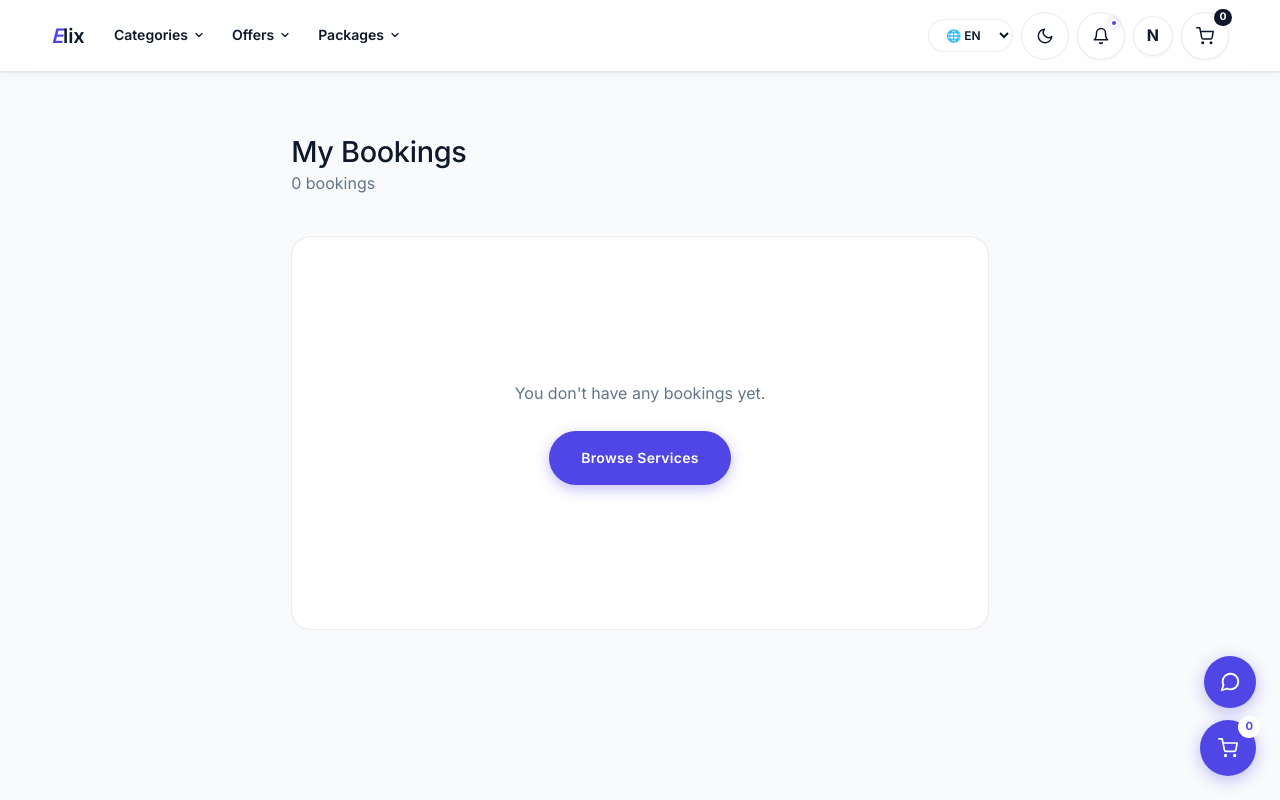
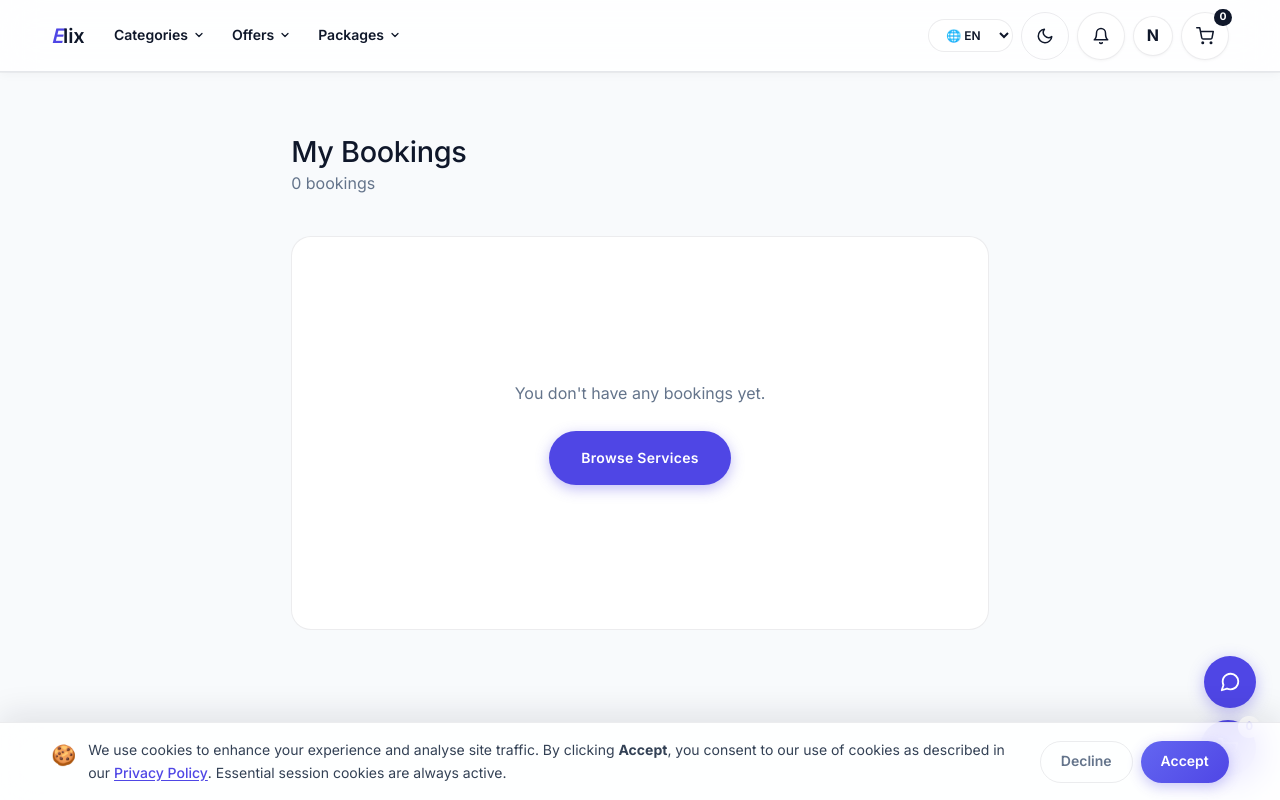
Before and after one commit to vindhyatech-in/Elix-Premium, a Django app: page /booking/my-bookings/ in a window 1280 px wide. Run offline with Django 5.2, Linux system fonts and the light colour scheme; the visitor is signed in with stand-in values (Sample User, id 1); data comes from the database, SQL or seed files in the repository; data that the repository does not hold is empty; some libraries are stand-ins or nearby versions.

Commit message:
feat: add cookie consent banner, Razorpay webhook configuration, cancellation refund handling

```diff
--- a/GlamourAtHome/settings.py
+++ b/GlamourAtHome/settings.py
@@ -355,6 +355,10 @@ GOOGLE_MAPS_API_KEY = config('GOOGLE_MAPS_API_KEY', default='')
 USE_GOOGLE_MAPS_FOR_ADDRESS = config('USE_GOOGLE_MAPS_FOR_ADDRESS', default=False, cast=bool)
 RAZORPAY_KEY_ID = config('RAZORPAY_KEY_ID', default='')
 RAZORPAY_KEY_SECRET = config('RAZORPAY_KEY_SECRET', default='')
+# Webhook secret from Razorpay Dashboard → Settings → Webhooks.
+# Required for the server-side payment recovery webhook (BUG-01). Without
+# this set, the webhook endpoint rejects all incoming requests with 400.
+RAZORPAY_WEBHOOK_SECRET = config('RAZORPAY_WEBHOOK_SECRET', default='')
 
 # ---------------------------------------------------------------------------
 # Authentication (django-allauth) — see developed.md "Authentication".
--- a/bookings/models.py
+++ b/bookings/models.py
@@ -33,6 +33,7 @@ class Booking(models.Model):
         ('pending', 'Pending'),
         ('paid', 'Paid'),
         ('failed', 'Failed'),
+        ('refunded', 'Refunded'),
     ]
     # Labels only — DB values stay as-is (upcoming/in_progress) so every
     # existing filter(status='upcoming')/etc. across views/templates/admin
@@ -325,6 +326,8 @@ class UserNotification(models.Model):
         ('booking_rescheduled', 'Booking Rescheduled'),
         ('booking_cancelled', 'Booking Cancelled'),
         ('booking_completed', 'Booking Completed'),
+        ('on_the_way', 'Beautician On The Way'),
+        ('job_started', 'Service Started'),
         ('general', 'General'),
     ]
     NTYPE_ICONS = {
@@ -333,6 +336,8 @@ class UserNotification(models.Model):
         'booking_rescheduled': '📅',
         'booking_cancelled': '❌',
         'booking_completed': '✅',
+        'on_the_way': '🚗',
+        'job_started': '✂️',
         'general': '🔔',
     }
 
--- a/bookings/urls.py
+++ b/bookings/urls.py
@@ -5,6 +5,8 @@ from . import views
 urlpatterns = [
     path('booking/checkout/', views.create_booking, name='create_booking'),
     path('booking/razorpay/order/', views.create_razorpay_order, name='create_razorpay_order'),
+    # BUG-01 — server-side payment recovery webhook (csrf_exempt, no login required — Razorpay POSTs here)
+    path('booking/webhook/razorpay/', views.razorpay_webhook, name='razorpay_webhook'),
     path('booking/my-bookings/', views.bookings_dashboard, name='bookings_dashboard'),
     path('booking/my-bookings/<str:booking_number>/cancel/', views.cancel_booking, name='cancel_booking'),
     path('booking/my-bookings/<str:booking_number>/reschedule/', views.reschedule_booking, name='reschedule_booking'),
--- a/bookings/views.py
+++ b/bookings/views.py
@@ -1,4 +1,5 @@
 import hashlib
+import hmac
 import json
 import logging
 from datetime import timedelta
@@ -14,6 +15,7 @@ from django.http import HttpResponse, JsonResponse
 from django.shortcuts import get_object_or_404, redirect, render
 from django.utils import timezone
 from django.utils.dateparse import parse_date, parse_time
+from django.views.decorators.csrf import csrf_exempt
 from django.views.decorators.http import require_POST
 
 from catalog.models import Package, Service
@@ -471,7 +473,12 @@ def bookings_dashboard(request):
         'booking_categories': booking_data.get_booking_categories(),
         'booking_offers': booking_data.get_booking_offers(),
         'booking_catalog': booking_data.get_booking_catalog(),
-        'notifications': booking_data.get_notifications_mock(),
+        'notifications': (
+            UserNotification.objects
+            .filter(user=request.user)
+            .select_related('booking')
+            [:20]
+        ),
         'bookings': bookings,
     }
     return render(request, 'booking/pages/bookings_dashboard.html', context)
@@ -497,7 +504,38 @@ def cancel_booking(request, booking_number):
     if booking.can_cancel:
         booking.status = 'cancelled'
         booking.save(update_fields=['status', 'updated_at'])
-        messages.success(request, f'Booking {booking.booking_number} has been cancelled.')
+
+        # BUG-02 fix — auto-refund for online-paid bookings.
+        # Full refund always, matching the can_cancel policy window.
+        # A RazorpayError / network failure logs loudly but does NOT re-raise —
+        # the cancellation already succeeded and support can issue the refund
+        # manually from the Razorpay dashboard if needed.
+        if booking.payment_status == 'paid' and booking.razorpay_payment_id:
+            try:
+                razorpay_client.create_refund(booking.razorpay_payment_id)
+                booking.payment_status = 'refunded'
+                booking.save(update_fields=['payment_status'])
+                messages.success(
+                    request,
+                    f'Booking {booking.booking_number} cancelled. '
+                    f'Your refund of ₹{booking.total_amount:,.0f} has been initiated '
+                    f'and will appear within 5–7 business days.',
+                )
+            except Exception:
+                logger.error(
+                    'Refund FAILED for booking %s (payment_id=%s) — manual refund needed.',
+                    booking.booking_number, booking.razorpay_payment_id,
+                    exc_info=True,
+                )
+                messages.warning(
+                    request,
+                    f'Booking {booking.booking_number} has been cancelled. '
+                    f'Your refund could not be processed automatically — '
+                    f'please contact support and quote your booking number.',
+                )
+        else:
+            messages.success(request, f'Booking {booking.booking_number} has been cancelled.')
+
         # Notify customer + admin + beautician (if assigned) — daemon threads
         send_booking_email_all(
             event_customer='booking_cancelled',
@@ -796,3 +834,103 @@ def notifications_mark_all_read(request):
     """POST /booking/notifications/read-all/ — marks all of the user's notifications read."""
     UserNotification.objects.filter(user=request.user, read=False).update(read=True)
     return JsonResponse({'ok': True})
+
+
+@csrf_exempt
+@require_POST
+def razorpay_webhook(request):
+    """
+    Server-side Razorpay webhook handler — BUG-01 fix.
+
+    Catches `payment.captured` events so that bookings where the customer's
+    browser closed / lost network BEFORE the JS `handler` callback fired are
+    automatically recovered: Razorpay sends this POST to us directly, we mark
+    the matching booking paid without needing the browser at all.
+
+    Security
+    --------
+    Every incoming request is validated with HMAC-SHA256 against
+    `settings.RAZORPAY_WEBHOOK_SECRET` (from `.env`). Any request with a
+    missing or wrong `X-Razorpay-Signature` header is rejected with HTTP 400.
+    If `RAZORPAY_WEBHOOK_SECRET` is not configured in `.env`, ALL webhook
+    requests are rejected until it is — the endpoint never silently accepts
+    unauthenticated data.
+
+    Idempotency
+    -----------
+    `.update(payment_status='pending')` only modifies rows still in the
+    pending state. Already-paid rows are a no-op, so Razorpay's automatic
+    retries on non-2xx (which we never return for valid signatures) are safe.
+
+    Registration
+    ------------
+    In Razorpay Dashboard → Settings → Webhooks, register:
+        URL: https://yourdomain.com/booking/webhook/razorpay/
+        Events: payment.captured
+        Secret: <same value as RAZORPAY_WEBHOOK_SECRET in .env>
+    """
+    secret = getattr(settings, 'RAZORPAY_WEBHOOK_SECRET', '')
+    if not secret:
+        logger.error(
+            'Razorpay webhook hit but RAZORPAY_WEBHOOK_SECRET is not configured — '
+            'set it in .env and register the webhook URL in the Razorpay dashboard.'
+        )
+        return HttpResponse(status=400)
+
+    body = request.body
+    sig = request.headers.get('X-Razorpay-Signature', '')
+    expected = hmac.new(secret.encode(), body, hashlib.sha256).hexdigest()
+    if not hmac.compare_digest(expected, sig):
+        logger.warning(
+            'Razorpay webhook: HMAC signature mismatch — possible forgery or wrong secret. '
+            'sig_received=%s', sig[:16] + '...' if sig else '(empty)',
+        )
+        return HttpResponse(status=400)
+
+    try:
+        event = json.loads(body)
+    except json.JSONDecodeError:
+        logger.error('Razorpay webhook: body is not valid JSON.')
+        return HttpResponse(status=400)
+
+    event_type = event.get('event', '')
+    logger.debug('Razorpay webhook received: event=%s', event_type)
+
+    if event_type == 'payment.captured':
+        try:
+            payment_entity = event['payload']['payment']['entity']
+            order_id = payment_entity.get('order_id', '').strip()
+            payment_id = payment_entity.get('id', '').strip()
+        except (KeyError, TypeError, AttributeError):
+            logger.exception('Razorpay webhook: malformed payment.captured payload.')
+            # Return 200 so Razorpay doesn't retry a genuinely malformed event forever.
+            return HttpResponse(status=200)
+
+        if order_id and payment_id:
+            updated = Booking.objects.filter(
+                razorpay_order_id=order_id,
+                payment_status='pending',
+            ).update(
+                payment_status='paid',
+                razorpay_payment_id=payment_id,
+            )
+            if updated:
+                logger.info(
+                    'Razorpay webhook: recovered %d booking(s) via payment.captured '
+                    '— order_id=%s payment_id=%s',
+                    updated, order_id, payment_id,
+                )
+            else:
+                logger.debug(
+                    'Razorpay webhook: no pending bookings found for order_id=%s '
+                    '(already paid, or booking not yet created — manual check needed).',
+                    order_id,
+                )
+        else:
+            logger.warning(
+                'Razorpay webhook: payment.captured event missing order_id or payment_id.'
+            )
+
+    # Return 200 for every valid-signature event — including events we don't
+    # handle — so Razorpay doesn't retry endlessly on unknown event types.
+    return HttpResponse(status=200)
--- a/core/employee_dashboard_views.py
+++ b/core/employee_dashboard_views.py
@@ -12,6 +12,7 @@ from django.utils.dateparse import parse_date
 
 from core.decorators import is_owner, owner_or_emp_required
 from core.email_service import send_booking_email_all
+from bookings.notifications import notify_user
 from core.utils import get_object_or_404_safe, looks_like_phone, validate_image_upload
 
 # How long a generated start OTP stays valid — long enough that a slow
@@ -281,6 +282,7 @@ def employee_dashboard(request):
                     event_beautician='beautician_job_completed',
                     booking=booking,
                 )
+                notify_user(booking, 'booking_completed')
 
         elif action == 'mark_paid' and employee:
             booking_id = request.POST.get('booking_id')
@@ -296,6 +298,7 @@ def employee_dashboard(request):
                 booking.status = 'on_the_way'
                 booking.save()
                 messages.success(request, f'Order #{booking.booking_number} marked On The Way.')
+                notify_user(booking, 'on_the_way')
 
         elif action == 'preview_verification' and employee:
             booking_id = request.POST.get('booking_id')
@@ -408,6 +411,7 @@ def employee_dashboard(request):
                 booking.otp_failed_attempts = 0
                 booking.save()
                 messages.success(request, f'Verified — #{booking.booking_number} is now Job Started.')
+                notify_user(booking, 'job_started')
 
         return redirect(request.get_full_path())
 
--- a/templates/base.html
+++ b/templates/base.html
@@ -48,5 +48,6 @@
   <script src="{% static 'js/main.js' %}" defer></script>
   <script src="{% static 'js/animations.js' %}" defer></script>
   {% block extra_js %}{% endblock %}
+  {% include 'partials/cookie_consent.html' %}
 </body>
 </html>
--- a/templates/booking/layouts/booking_base.html
+++ b/templates/booking/layouts/booking_base.html
@@ -85,5 +85,6 @@
   <script src="{% static 'js/booking.js' %}" defer></script>
   <script src="{% static 'js/booking_drawer.js' %}" defer></script>
   {% block extra_js %}{% endblock %}
+  {% include 'partials/cookie_consent.html' %}
 </body>
 </html>
--- /dev/null
+++ b/templates/partials/cookie_consent.html
@@ -0,0 +1,234 @@
+{% comment %}
+  Cookie Consent Banner — BUG-23
+  ---------------------------------------------------------------
+  • Shows once per browser until the user clicks Accept or Decline.
+  • Preference is persisted in localStorage('cookie_consent'):
+      'accepted'  — user agreed
+      'declined'  — user declined (essential cookies only)
+  • The banner is hidden immediately (display:none) and revealed
+    only by JS so users with a stored preference never see it.
+  • Fully dark-mode aware via Elix design tokens.
+  • DPDP Act 2023 / Schedule A §19 compliant.
+{% endcomment %}
+
+<div
+  id="cookie-consent-banner"
+  role="dialog"
+  aria-label="Cookie consent"
+  aria-live="polite"
+  style="display:none;"
+>
+  <div class="cc-inner">
+    <div class="cc-text">
+      <span class="cc-icon" aria-hidden="true">🍪</span>
+      <p>
+        We use cookies to enhance your experience and analyse site traffic.
+        By clicking <strong>Accept</strong>, you consent to our use of cookies
+        as described in our
+        <a href="{% url 'privacy_policy' %}" class="cc-link">Privacy Policy</a>.
+        Essential session cookies are always active.
+      </p>
+    </div>
+    <div class="cc-actions">
+      <button id="cc-decline-btn" class="cc-btn cc-btn--secondary" type="button">
+        Decline
+      </button>
+      <button id="cc-accept-btn" class="cc-btn cc-btn--primary" type="button">
+        Accept
+      </button>
+    </div>
+  </div>
+</div>
+
+<style>
+  /* ── Cookie Consent Banner ──────────────────────────────────── */
+  #cookie-consent-banner {
+    position: fixed;
+    bottom: 0;
+    left: 0;
+    right: 0;
+    z-index: calc(var(--z-toast, 950) - 10);
+    background: var(--surface-glass, rgba(255,255,255,0.92));
+    backdrop-filter: blur(18px) saturate(180%);
+    -webkit-backdrop-filter: blur(18px) saturate(180%);
+    border-top: 1px solid var(--border-hairline, rgba(15,23,42,0.08));
+    box-shadow: 0 -8px 32px rgba(15, 23, 42, 0.10);
+    padding: var(--space-sm, 1rem) var(--container-pad, clamp(1rem, 4vw, 4rem));
+    transform: translateY(100%);
+    transition: transform var(--dur-md, 0.6s) var(--ease-premium, cubic-bezier(0.16,1,0.3,1));
+  }
+
+  [data-theme="dark"] #cookie-consent-banner {
+    background: var(--surface-glass-dark, rgba(15,23,42,0.92));
+    border-top-color: var(--border-hairline-dark, rgba(255,255,255,0.12));
+    box-shadow: 0 -8px 32px rgba(0, 0, 0, 0.35);
+  }
+
+  #cookie-consent-banner.cc-visible {
+    transform: translateY(0);
+  }
+
+  .cc-inner {
+    max-width: var(--container-width, 1280px);
+    margin: 0 auto;
+    display: flex;
+    align-items: center;
+    gap: var(--space-md, 1.5rem);
+    flex-wrap: wrap;
+  }
+
+  .cc-text {
+    display: flex;
+    align-items: flex-start;
+    gap: var(--space-xs, 0.75rem);
+    flex: 1;
+    min-width: 0;
+  }
+
+  .cc-icon {
+    font-size: 1.25rem;
+    flex-shrink: 0;
+    line-height: 1.6;
+  }
+
+  .cc-text p {
+    margin: 0;
+    font-size: var(--fs-sm, 0.875rem);
+    color: var(--text-soft, #334155);
+    line-height: 1.6;
+  }
+
+  [data-theme="dark"] .cc-text p {
+    color: var(--text-soft, #cbd5e1);
+  }
+
+  .cc-link {
+    color: var(--blue, #4f46e5);
+    text-decoration: underline;
+    text-underline-offset: 2px;
+    font-weight: 500;
+    transition: color var(--dur-sm, 0.3s);
+  }
+
+  .cc-link:hover {
+    color: var(--blue-deep, #3730a3);
+  }
+
+  .cc-actions {
+    display: flex;
+    gap: var(--space-2xs, 0.5rem);
+    flex-shrink: 0;
+    flex-wrap: wrap;
+  }
+
+  .cc-btn {
+    display: inline-flex;
+    align-items: center;
+    padding: 0.55rem 1.25rem;
+    border-radius: var(--radius-pill, 999px);
+    font-size: var(--fs-sm, 0.875rem);
+    font-weight: 600;
+    font-family: var(--font-body, 'Inter', sans-serif);
+    cursor: pointer;
+    border: none;
+    transition:
+      background var(--dur-sm, 0.3s) var(--ease-soft),
+      color var(--dur-sm, 0.3s) var(--ease-soft),
+      box-shadow var(--dur-sm, 0.3s) var(--ease-soft),
+      transform var(--dur-sm, 0.3s) var(--ease-premium);
+    white-space: nowrap;
+  }
+
+  .cc-btn:focus-visible {
+    outline: 2px solid var(--blue, #4f46e5);
+    outline-offset: 3px;
+  }
+
+  .cc-btn--primary {
+    background: var(--gradient-primary, linear-gradient(135deg, #6366f1, #4f46e5));
+    color: #fff;
+    box-shadow: 0 4px 14px rgba(79, 70, 229, 0.30);
+  }
+
+  .cc-btn--primary:hover {
+    background: var(--blue-deep, #3730a3);
+    box-shadow: 0 6px 20px rgba(79, 70, 229, 0.40);
+    transform: translateY(-1px);
+  }
+
+  .cc-btn--primary:active {
+    transform: translateY(0);
+  }
+
+  .cc-btn--secondary {
+    background: transparent;
+    color: var(--ink-muted, #64748b);
+    border: 1.5px solid var(--border-hairline, rgba(15,23,42,0.15));
+  }
+
+  .cc-btn--secondary:hover {
+    background: var(--surface-3, #f1f5f9);
+    color: var(--text-body, #0f172a);
+    border-color: var(--ink-muted, #64748b);
+    transform: translateY(-1px);
+  }
+
+  [data-theme="dark"] .cc-btn--secondary {
+    border-color: var(--border-hairline-dark, rgba(255,255,255,0.12));
+    color: var(--ink-muted, #94a3b8);
+  }
+
+  [data-theme="dark"] .cc-btn--secondary:hover {
+    background: var(--surface-2, #1e293b);
+    color: var(--text-body, #f8fafc);
+    border-color: rgba(255,255,255,0.25);
+  }
+
+  @media (max-width: 600px) {
+    .cc-inner {
+      flex-direction: column;
+      align-items: flex-start;
+    }
+    .cc-actions {
+      width: 100%;
+      justify-content: flex-end;
+    }
+  }
+</style>
+
+<script>
+  (function () {
+    var STORAGE_KEY = 'cookie_consent';
+    var banner = document.getElementById('cookie-consent-banner');
+    if (!banner) return;
+
+    // If the user has already responded, never show the banner again.
+    if (localStorage.getItem(STORAGE_KEY)) return;
+
+    // Show the banner with a slight entrance delay so page content renders first.
+    banner.style.display = '';
+    // Force a reflow before adding the class so the CSS transition fires.
+    requestAnimationFrame(function () {
+      requestAnimationFrame(function () {
+        banner.classList.add('cc-visible');
+      });
+    });
+
+    function dismiss(choice) {
+      localStorage.setItem(STORAGE_KEY, choice);
+      banner.classList.remove('cc-visible');
+      // Remove from DOM after the slide-out transition completes (600 ms).
+      setTimeout(function () {
+        banner.remove();
+      }, 650);
+    }
+
+    document.getElementById('cc-accept-btn').addEventListener('click', function () {
+      dismiss('accepted');
+    });
+
+    document.getElementById('cc-decline-btn').addEventListener('click', function () {
+      dismiss('declined');
+    });
+  })();
+</script>
```
Also changed, not shown: accounts/views.py (+7 -2 lines), bookings/notifications.py (+10 -0 lines), bookings/razorpay_client.py (+32 -0 lines), core/views.py (+10 -1 lines), developed.md (+107 -4 lines), bookings/migrations/0022_booking_payment_status_refunded.py (added), 1 other file.
